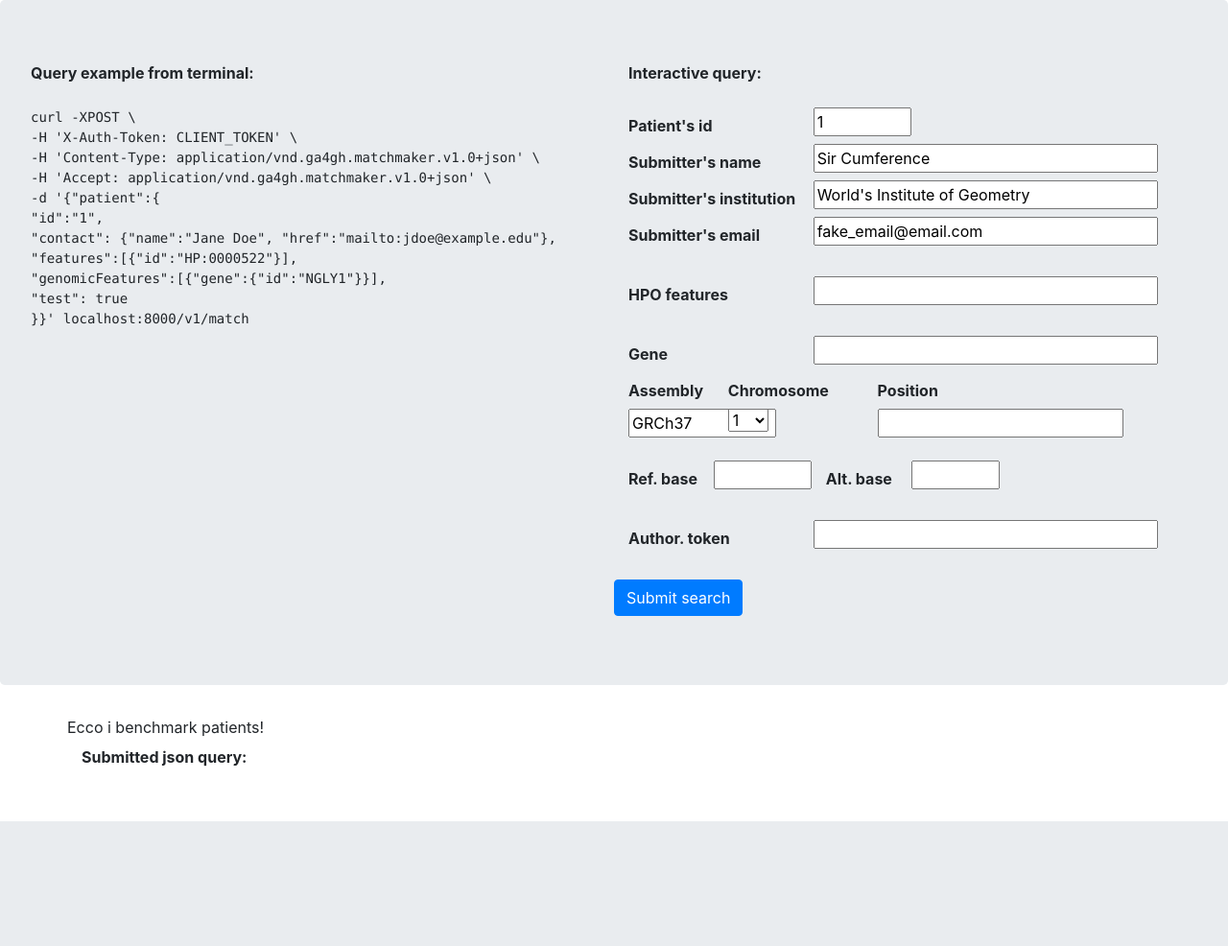
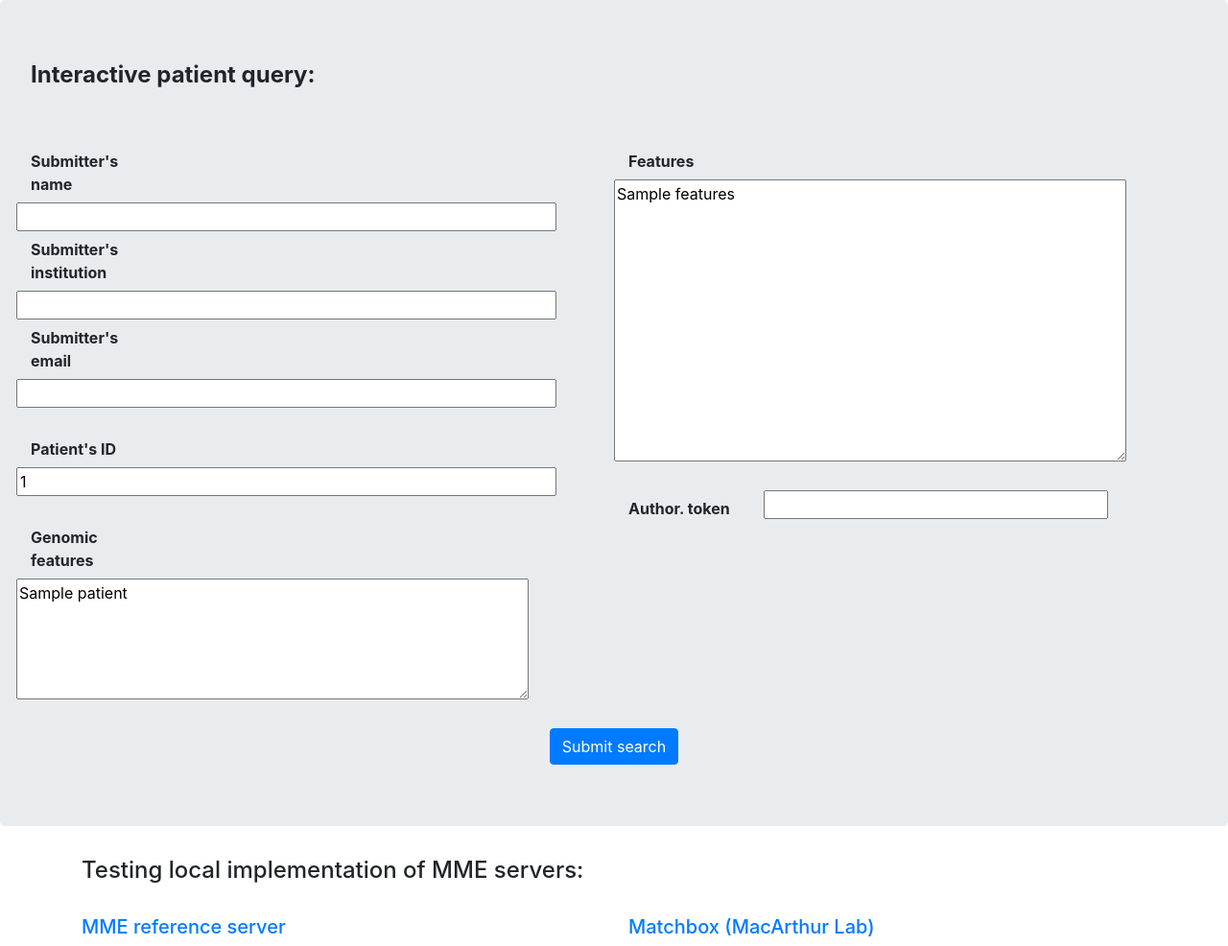
Before and after one commit to Clinical-Genomics/cgmatch, a Flask app: page / in a window 1280 px wide. Shown: the whole page at 96% size. Before the commit the page ends 856 px from the top, so only its background shows below. Run offline with Flask 2, Linux system fonts and the light colour scheme; a database or web service that is not in the repository returns one stand-in record (values such as "Sample title"); some libraries are stand-ins or nearby versions.

Commit message:
added query from random patient and improved search template

```diff
--- a/cgmatch/server/controllers.py
+++ b/cgmatch/server/controllers.py
@@ -1,15 +1,27 @@
 import logging
+from flask import current_app
+from flask_pymongo import PyMongo
+
 LOG = logging.getLogger(__name__)
 
 
-def benchmark_patients(id=None):
-    """ Return one or more benchmark patients objects
+def a_patient(patient_id=None):
+    """ Gets a specific patient when an id is provided,
+        otherwise returns a random patient from the 50 benchmark patients
 
-    Args:
-        id(str): patient id
+        Args:
+            patient_id(str) : the _id of the patient in matchmaker mongodb database
 
-    Returns:
-        patient_objs(list): a list of benchmark patient objects
+        Returns:
+            patient_obj(dic) : a matchmaker patient object
+    """
+    LOG.info("retrieving a random patient from db")
 
-    """
-    return "Ecco i benchmark patients!"
+    mongo = PyMongo(current_app)
+    patient_obj = None
+    if patient_id == None: # this function should return a test patient
+        patient_obj = mongo.db.patient.find_one( {'contact.institution' : "Children's Hospital of Eastern Ontario"} )
+    else:
+        patient_obj = mongo.db.patient.find_one( {'_id': patient_id} )
+
+    return patient_obj
--- a/cgmatch/server/templates/search.html
+++ b/cgmatch/server/templates/search.html
@@ -23,7 +23,9 @@
 
 
   <div class="jumbotron">
-		<div class="row">
+		<strong><h4>Interactive patient query:</strong></h4><br><br>
+		<form method="POST">
+			<!--
 			<div class="col-sm text-left">
 	      <strong>Query example from terminal:</strong><br><br>
 	      <pre style="text-align: left;  white-space: pre-line">
@@ -39,138 +41,96 @@
 	          "test": true
 	        }}' localhost:8000/v1/match
 	      </pre>
-			</div><!--end of <div class="col-sm">-->
-			<div class="col-sm">
+			</div>-->
 			<div class="row">
 				<div class="col-sm">
-						<strong>Interactive query:</strong><br><br>
-
-						<form method="POST">
+					<!--Contact info-->
 					<div class="row">
-	              <label for="patient_id" class="col-sm-4 col-form-label"><strong>Patient's id</strong></label>
+					  <label for="contact_name" class="col-sm-3 col-form-label"><strong>Submitter's name</strong></label>
 					  <div>
-	                <input type="text" name="patients_id" id="patients_id" value="1" size="5">
+					    <input type="text" id="contact_name" name="contact_name" size="50">
 					  </div>
 					</div>
 					<div class="row">
-								<label for="contact_name" class="col-sm-4 col-form-label"><strong>Submitter's name</strong></label>
+					  <label for="contact_institution" class="col-sm-3 col-form-label"><strong>Submitter's institution</strong></label>
 					  <div>
-	                <input type="text" id="contact_name" name="contact_name" size="30" value="Sir Cumference">
+					    <input type="text" id="contact_institution" name="contact_institution" size="50">
 					  </div>
 					</div>
 					<div class="row">
-	              <label for="contact_institution" class="col-sm-4 col-form-label"><strong>Submitter's institution</strong></label>
+					  <label for="contact_email" class="col-sm-3 col-form-label"><strong>Submitter's email</strong></label>
 					  <div>
-	                <input type="text" id="contact_institution" name="contact_institution" size="30" value="World's Institute of Geometry">
+					    <input type="text" id="contact_email" name="contact_email" size="50">
 					  </div>
-	            </div>
-	            <div class="row">
-	              <label for="contact_email" class="col-sm-4 col-form-label"><strong>Submitter's email</strong></label>
-	              <div>
-	                <input type="text" id="contact_email" name="contact_email" size="30" value="fake_email@email.com">
-	              </div>
-	            </div>
+					</div><!--end of contact info-->
+
 					<br>
 
+					<!--patients ID-->
 					<div class="row">
-	              <label for="features" class="col-sm-4 col-form-label"><strong>HPO features</strong></label>
+						<label for="patients_id" class="col-sm-3 col-form-label"><strong>Patient's ID</strong></label>
 						<div>
-	                <input type="text" name="features" id="features" size="30">
+							<input type="text" id="patients_id" name="patients_id" size="50" value="{{test_patient._id}}">
 						</div>
 					</div>
 
 					<br>
+
+					<!--genomic features-->
 					<div class="row">
-	              <label for="genomicFeatures_gene" class="col-sm-4 col-form-label"><strong>Gene</strong></label>
+						<label for="genomic_features" class="col-sm-3 col-form-label"><strong>Genomic features</strong></label>
 						<div>
-	                <input type="text" name="genomicFeatures_gene" id="genomicFeatures_gene" size="30">
+							<textarea name="genomic_features" id="genomic_features" cols="50" rows="5">
+								{{- test_patient.genomicFeatures -}}
+							</textarea>
 						</div>
 					</div>
+				</div> <!--end of <div class="col-sm"> -->
 
+				<div class="col-sm">
+					<!--features -->
 					<div class="row">
-								<div class="col-sm-2">
-		              <label for="genomicFeatures_variant_assembly" class="col-form-label"><strong>Assembly</strong></label>
+					  <label for="features" class="col-sm-3 col-form-label"><strong>Features</strong></label>
 					  <div>
-		                <input type="text" name="genomicFeatures_variant_assembly" id="genomicFeatures_variant_assembly" size="10" value="GRCh37">
+							<textarea name="features" id="features" cols="50" rows="12">
+								{{- test_patient.features -}}
+							</textarea>
 					  </div>
-								</div>
-								<div class="col-sm-3">
-								<label for="genomicFeatures_variant_referenceName" class="col-form-label"><strong>Chromosome</strong></label>
-									<div>
-										<select name="genomicFeatures_variant_referenceName" id="genomicFeatures_variant_referenceName">
-											{% for i in range(1,22) %}
-												<option value="{{i}}">{{i}}</option>
-											{% endfor %}
-												<option value="X">X</option>
-												<option value="Y">Y</option>
-										</select>
-		              </div>
-								</div>
-								<div class="col-sm-3">
-								<label for="genomicFeatures_variant_start" class="col-form-label"><strong>Position</strong></label>
-									<div>
-										<input type="text" name="genomicFeatures_variant_start" id="genomicFeatures_variant_start">
-		              </div>
-								</div>
-	            </div>
+					</div><!-- end of features -->
 					<br>
 					<div class="row">
-								<label for="genomicFeatures_variant_referenceBases" class="col-sm-2 col-form-label"><strong>Ref. base</strong></label>
-								<div class="col-sm3">
-									<input type="text" name="genomicFeatures_variant_referenceBases" id="genomicFeatures_variant_referenceBases" value="" size="5">
-								</div>
-								<label for="genomicFeatures_variant_alternateBases" class="col-sm-2 col-form-label"><strong>Alt. base</strong></label>
-								<div class="col-sm3">
-									<input type="text" name="genomicFeatures_variant_alternateBases" id="genomicFeatures_variant_alternateBases" value="" size="4">
-								</div>
-							</div>
-							<br>
-	            <div class="row">
-	              <label for="token" class="col-sm-4 col-form-label"><strong>Author. token</strong></label>
+						<label for="token" class="col-sm-3 col-form-label"><strong>Author. token</strong></label>
 						<div class="col-sm6">
 							<input type="text" name="token" id="token" value="" size="30">
 						</div>
 					</div>
+				</div><!--end of <div class="col-sm"> -->
+			</div> <!--end of <div class="row"-->
 			<br>
-	      			<div class="row">
-	              <div class="col-sm5 justify-content-md-center">
-	                <button type="submit" class="btn btn-primary mb-2">Submit search</button>
+			<div class="text-center">
+				<button type="submit" class="btn btn-primary">Submit search</button>
 			</div>
-	            </div>
+
 		</form>
-					</div>
-				</div>
-			</div><!--end of <div class="col-sm">-->
-		</div><!--end of <div class="row">-->
   </div><!--end of jumbotron-->
 
   <div class="container">
+		<h4>Testing local implementation of MME servers:</h4><br>
+		<div class="row">
+			<div class="col-sm">
+				<h5><a href="https://github.com/MatchmakerExchange/reference-server" target="_blank">MME reference server</a></h5>
 
-		<div class="row">
-			{{benchmark_patients}}
+
+
+
+
+
 			</div>
+			<div class="col-sm">
+				<h5><a href="https://github.com/macarthur-lab/matchbox" target="_blank">Matchbox (MacArthur Lab)</a></h5>
+			</div>
+		</div> <!-- end of <div class="row">
 
-    <div class="row">
-			<div class="col-sm-4 col-form-label"><strong>Submitted json query:</strong></div>
-			<div>
-				{{json_query}}
-			</div>
-		</div>
-		<br><br>
-		{% if result %}
-			<div class="row">
-				<div class="col-sm-4 col-form-label"><strong>Server response:</strong></div>
-				<div>
-					{% if result.results %}
-						{% for patient in result.results %}
-							{{patient}}<br><br>
-						{% endfor %}
-					{% elif result.message %}
-						{{result.message}}
-					{% endif %}
-				</div>
-			</div>
-		{% endif %}
 	</div>
 </body>
 </html>
--- a/cgmatch/server/views.py
+++ b/cgmatch/server/views.py
@@ -1,6 +1,6 @@
 # -*- coding: utf-8 -*-
 import logging
-from flask import render_template, flash, request
+from flask import render_template, flash, current_app, request
 
 from cgmatch import app
 from . import controllers
@@ -11,15 +11,17 @@ LOG = logging.getLogger(__name__)
 def index():
 
     data = {}
-
     if request.method == 'POST':
-
         flash("POST!")
         # create patient query
 
-        #patient_query = controllers.create_query(request.form)
-    else:
-        benchmark_patients =  controllers.benchmark_patients()
-        data['benchmark_patients'] = benchmark_patients
+    # If connection to db is present get a test patient to populate the patient's form
+    if current_app.config.get('MONGO_URI'):
+        test_patient_obj = controllers.a_patient()
+
+        if test_patient_obj:
+            data['test_patient'] = test_patient_obj
+
+
 
     return render_template('search.html', **data)
--- a/instance/config.cfg
+++ b/instance/config.cfg
@@ -2,4 +2,7 @@
 DEBUG = True
 
 #secret key:
-SECRET_KEY='MySuperSecretKey'
+SECRET_KEY = 'MySuperSecretKey'
+
+# Matchmaker db connection params
+MONGO_URI = 'mongodb://mboxuser:mboxpassword@127.0.0.1:27017/cgmatchbox'
```
Also changed, not shown: requirements.txt (+8 -3 lines). Lines whose indentation alone changed are shown as unchanged.
